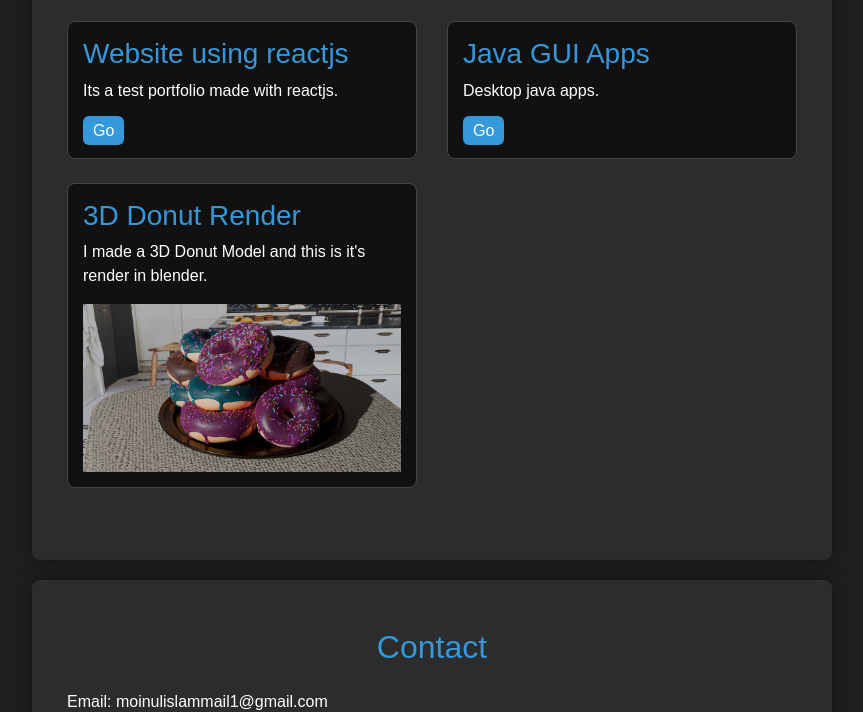
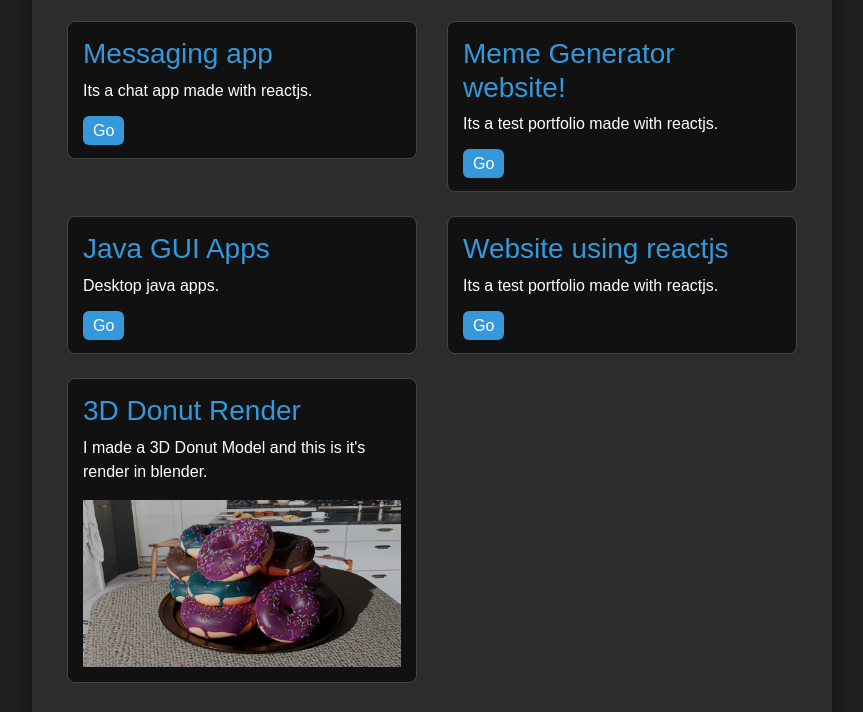
Before and after one commit to Moinul-Islam-Raj/myPortfolio, a plain HTML site: page index.html in a window 1280 px wide. Shown: the part 532-1244 px from the top of the page, without its empty margins (208-1071 px from the left). Drawn offline with nearby package versions, Linux system fonts and the light colour scheme.

Commit message:
Update index.html
ADDED NEW PROJECTS

```diff
--- a/index.html
+++ b/index.html
@@ -31,9 +31,16 @@
             <div class="row">
                 <div class="col-md-6">
                     <div class="project mb-4">
-                        <h3>Website using reactjs</h3>
+                        <h3>Messaging app</h3>
+                        <p>Its a chat app made with reactjs.</p>
+                        <a href="https://moinul-islam-raj.github.io/messages" target="_blank">Go</a>
+                    </div>
+                </div>
+                <div class="col-md-6">
+                    <div class="project mb-4">
+                        <h3>Meme Generator website!</h3>
                         <p>Its a test portfolio made with reactjs.</p>
-                        <a href="https://moinul-islam-raj.github.io/portfolio" target="_blank">Go</a>
+                        <a href="https://moinul-islam-raj.github.io/meme-generator" target="_blank">Go</a>
                     </div>
                 </div>
                 <div class="col-md-6">
@@ -45,9 +52,18 @@
                 </div>
                 <div class="col-md-6">
                     <div class="project mb-4">
+                        <h3>Website using reactjs</h3>
+                        <p>Its a test portfolio made with reactjs.</p>
+                        <a href="https://moinul-islam-raj.github.io/portfolio" target="_blank">Go</a>
+                    </div>
+                </div>
+                <div class="col-md-6">
+                    <div class="project mb-4">
                         <h3>3D Donut Render</h3>
                         <p>I made a 3D Donut Model and this is it's render in blender.</p>
-                        <img src="render.png" alt="donut render" width="100%">
+                        <form action="/render.png">
+                            <img src="render.png" alt="donut render" width="100%">
+                        </form>
                         <!-- <video width="100%" height="auto" controls>
                             <source src="project2.mp4" type="video/mp4">
                             Your browser does not support the video tag.
```
